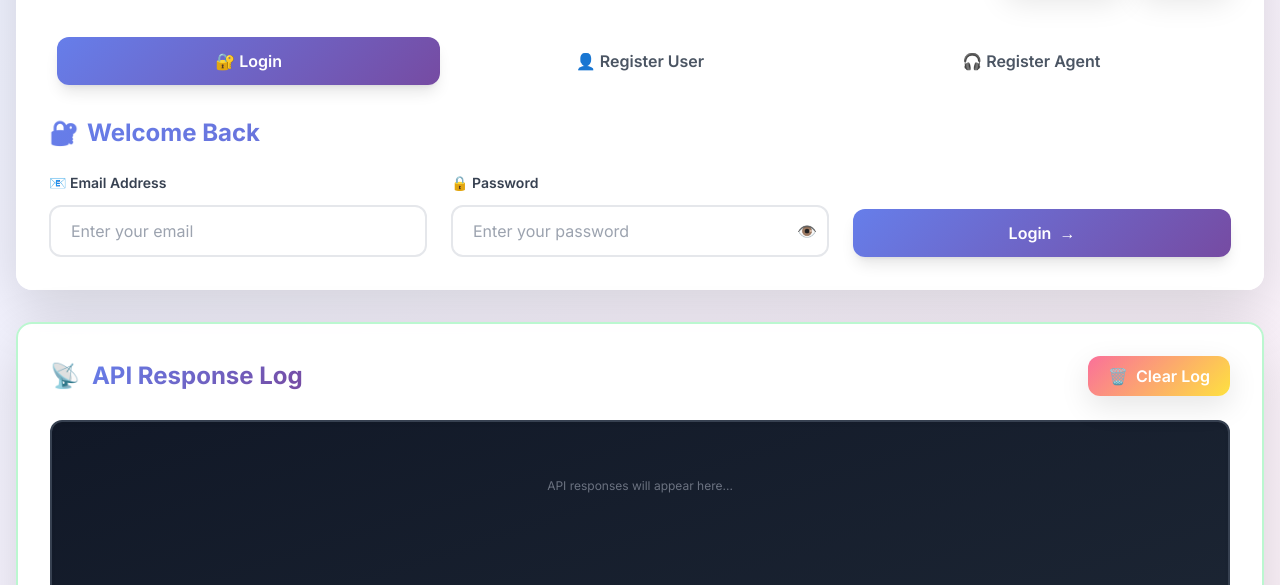
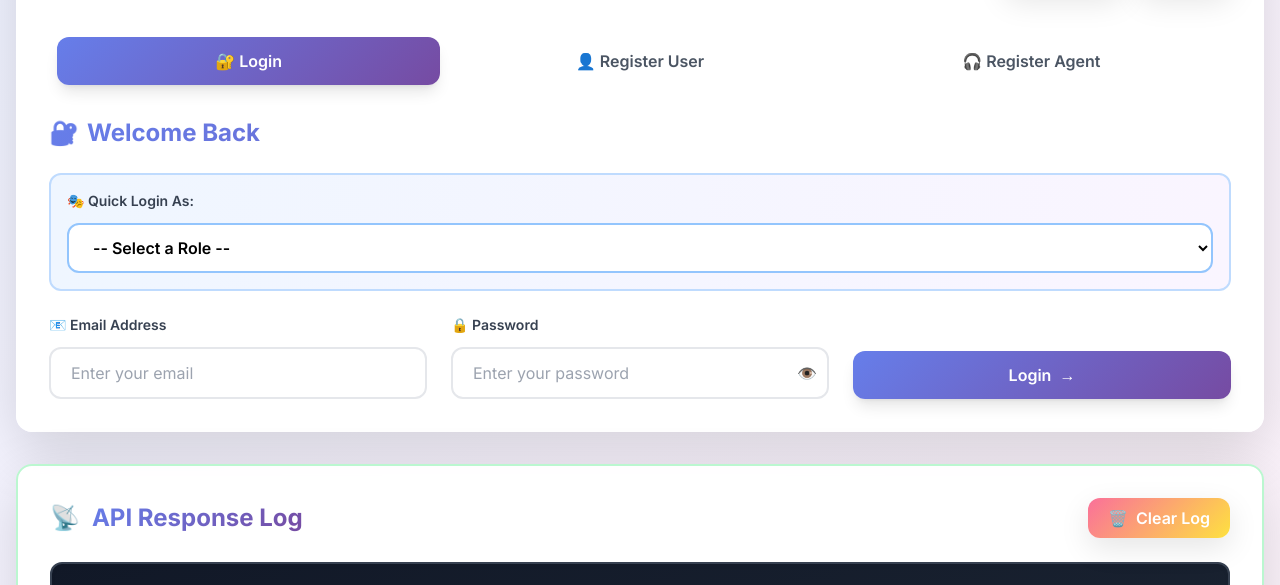
Before and after one commit to rajansuri021/helpdesk-mini, a website: page public/index.html in a window 1280 px wide. Shown: the part 157-742 px from the top of the page. Drawn offline with nearby package versions, Linux system fonts and the light colour scheme.

Commit message:
Add quick login role selector with auto-fill credentials

```diff
--- a/public/index.html
+++ b/public/index.html
@@ -252,6 +252,19 @@
                     <h2 class="text-2xl font-bold gradient-text mb-6 flex items-center gap-2">
                         <span>🔐</span> Welcome Back
                     </h2>
+
+                    <!-- Quick Login Selector -->
+                    <div class="mb-6 p-4 bg-gradient-to-r from-blue-50 to-purple-50 rounded-xl border-2 border-blue-200">
+                        <label class="block text-sm font-semibold mb-3 text-gray-700">🎭 Quick Login As:</label>
+                        <select id="role-selector" onchange="fillLoginCredentials()"
+                                class="w-full px-5 py-3 border-2 border-blue-300 rounded-xl focus:border-purple-500 focus:ring-2 focus:ring-purple-200 transition-all duration-300 bg-white font-semibold">
+                            <option value="">-- Select a Role --</option>
+                            <option value="admin">👑 Admin (Full Control)</option>
+                            <option value="agent">🎧 Agent (Support Team)</option>
+                            <option value="user">👤 User (Customer)</option>
+                        </select>
+                    </div>
+
                     <div class="grid grid-cols-1 md:grid-cols-3 gap-6">
                         <div class="md:col-span-1">
                             <label class="block text-sm font-semibold mb-3 text-gray-700">📧 Email Address</label>
@@ -642,6 +655,35 @@
 
         function clearLog() {
             document.getElementById('response-log').innerHTML = '<p class="text-gray-500">Log cleared. API responses will appear here...</p>';
+        }
+
+        function fillLoginCredentials() {
+            const roleSelector = document.getElementById('role-selector');
+            const emailField = document.getElementById('login-email');
+            const passwordField = document.getElementById('login-password');
+
+            const credentials = {
+                'admin': { email: 'admin@mail.com', password: 'admin123' },
+                'agent': { email: 'agent1@helpdesk.com', password: 'agent123' },
+                'user': { email: 'user1@example.com', password: 'user123' }
+            };
+
+            const selected = roleSelector.value;
+            if (selected && credentials[selected]) {
+                emailField.value = credentials[selected].email;
+                passwordField.value = credentials[selected].password;
+
+                // Add a subtle animation
+                emailField.classList.add('ring-2', 'ring-green-300');
+                passwordField.classList.add('ring-2', 'ring-green-300');
+                setTimeout(() => {
+                    emailField.classList.remove('ring-2', 'ring-green-300');
+                    passwordField.classList.remove('ring-2', 'ring-green-300');
+                }, 1000);
+            } else {
+                emailField.value = '';
+                passwordField.value = '';
+            }
         }
 
         async function login() {
```
